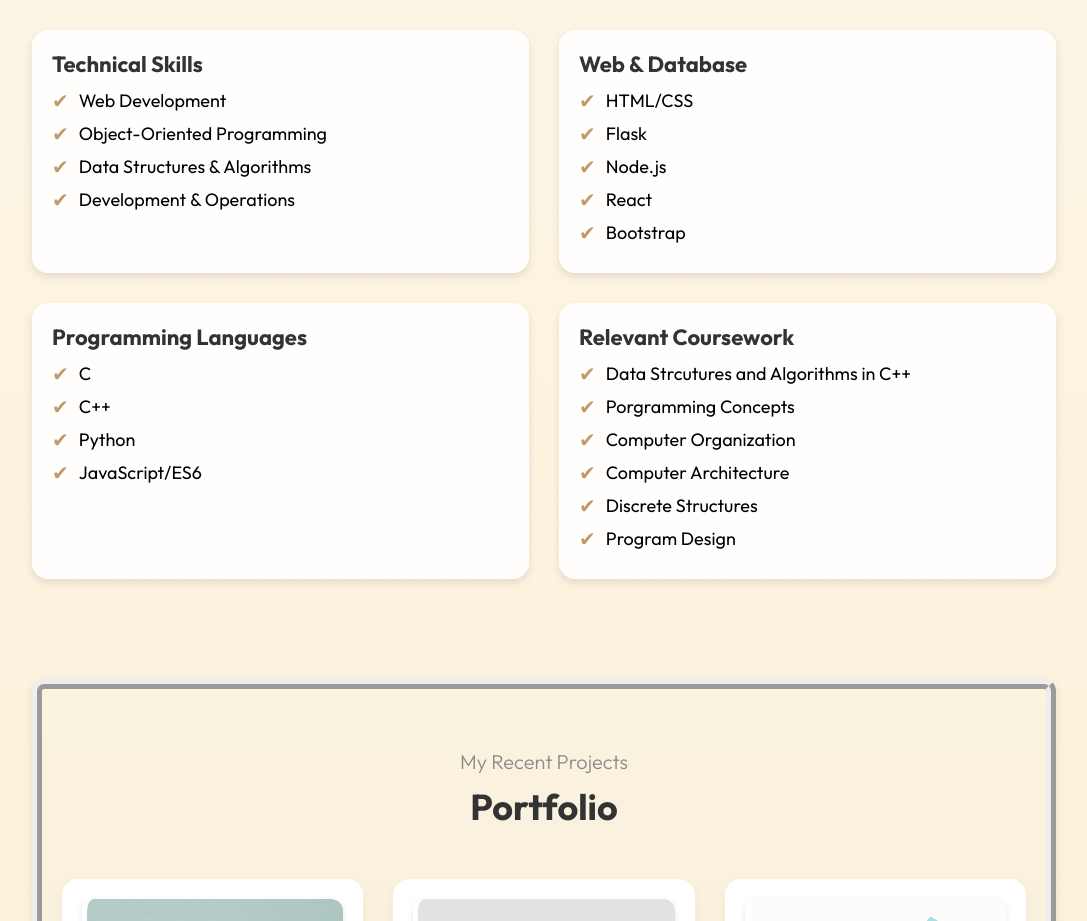
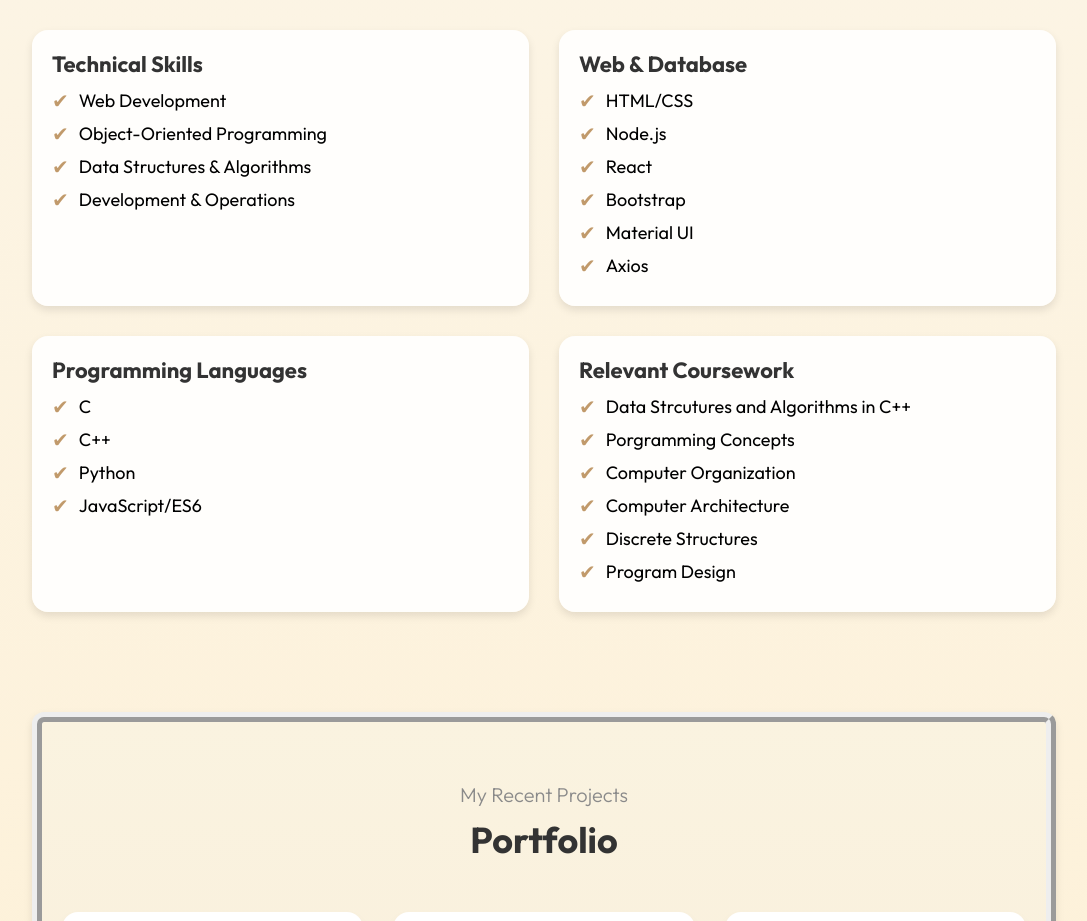
Before and after one commit to Stevenma05/portfolio, a React (Create React App) app: page / in a window 1280 px wide. Shown: the part 1720-2641 px from the top of the page, without its empty margins (96-1183 px from the left). Built offline with nearby package versions, Linux system fonts and the light colour scheme; the HTML template or start-up script is replaced by a standard one.

Commit message:
Update Skills.jsx

```diff
--- a/src/components/Skills/Skills.jsx
+++ b/src/components/Skills/Skills.jsx
@@ -23,10 +23,11 @@ function Skills() {
             title="Web & Database"
             skills={[
               'HTML/CSS',
-              'Flask',
               'Node.js',
               'React',
-              'Bootstrap'
+              'Bootstrap',
+              'Material UI',
+              'Axios'
             ]}
           />
 
```
